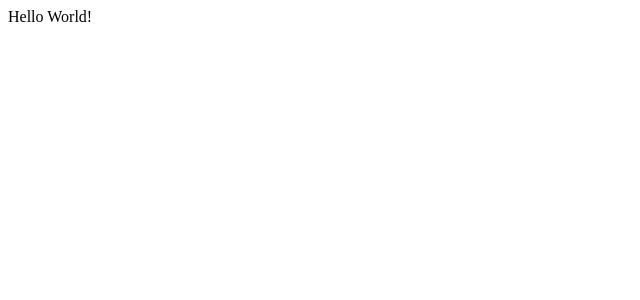
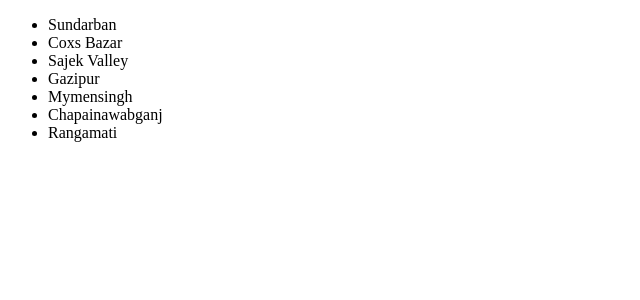
Before and after one commit to SA-K1B/react-hands-on, a React (Vite) app: page / in a window 1280 px wide. Shown: the top 300 px of the page, without its empty margins (0-640 px from the left). Built offline with nearby package versions, Linux system fonts and the light colour scheme.

Commit message:
add useState

```diff
--- a/src/App.tsx
+++ b/src/App.tsx
@@ -1,10 +1,12 @@
 // import the message component in App.tsx
-import Message from './message';
+// import the ListGroup component in App.tsx
+
+import ListGroup from "./components/ListGroupt";
 // use the message component in the App component
 function App() {
   return (
     <div>
-      <Message />
+      <ListGroup />
     </div>
   );
 }
--- /dev/null
+++ b/src/components/ListGroupt.tsx
@@ -0,0 +1,40 @@
+import React, { useState } from 'react';
+
+// create a new listgroup functional component
+function ListGroup() {
+  const [selectedItem, setSelectedItem] = useState<string | null>(null);
+
+  const items = [
+    'Sundarban',
+    'Coxs Bazar',
+    'Sajek Valley',
+    'Gazipur',
+    'Mymensingh',
+    'Chapainawabganj',
+    'Rangamati',
+  ];
+
+  const handleClick = (item: string) => {
+    console.log(item);
+    setSelectedItem(item);
+  };
+
+  return (
+    <div>
+      {items.length === 0 ? (
+        <p>No items found</p>
+      ) : (
+        <ul>
+          {items.map((item, index) => (
+            <li key={index} onClick={() => handleClick(item)}>
+              {item}
+            </li>
+          ))}
+        </ul>
+      )}
+      {selectedItem && <p>Selected Item: {selectedItem}</p>}
+    </div>
+  );
+}
+
+export default ListGroup;
```
